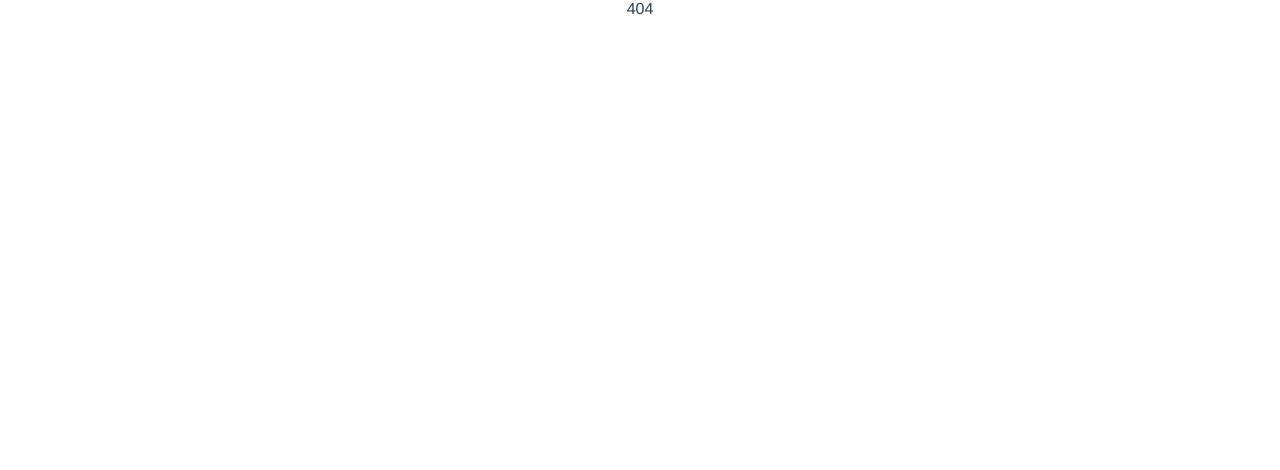
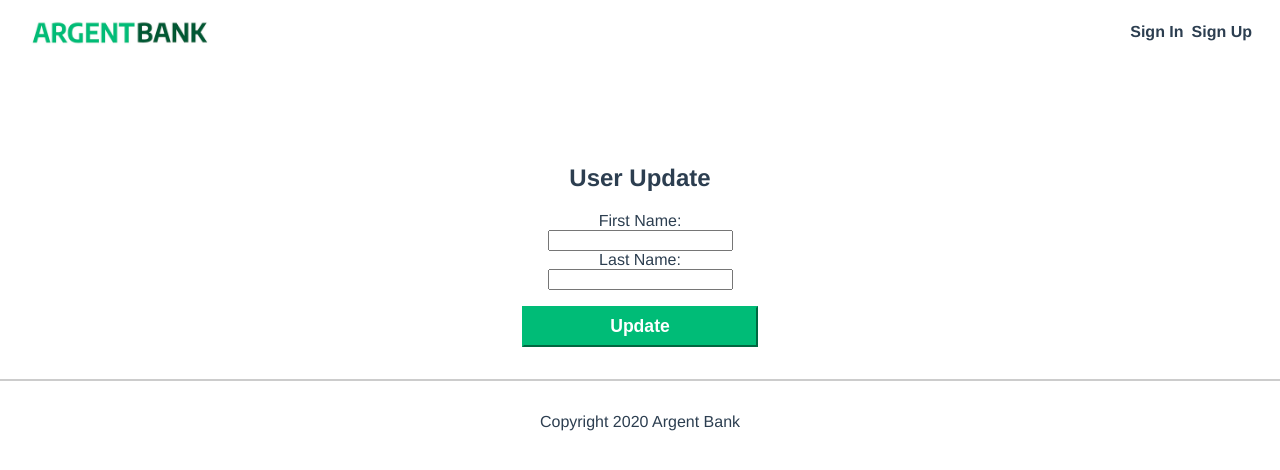
Before and after one commit to Benji-devw/p13-argentBank-web, a React (Vite) app: page /user-update in a window 1280 px wide. Shown: the top 470 px of the page. Built offline with nearby package versions, Linux system fonts and the light colour scheme; no server answers; sample sign-in values are in the browser's storage.

Commit message:
add update user

```diff
--- a/src/App.jsx
+++ b/src/App.jsx
@@ -5,6 +5,7 @@ import SignIn from './pages/sign-in';
 import User from './pages/user';
 import SignUp from './pages/sign-up';
 import PrivateRoute from './components/PrivateRoute';
+import UserUpdate from './pages/userUpdate';
 
 const App = () => {
     return (
@@ -14,6 +15,7 @@ const App = () => {
                 <Route path="/sign-in" element={<SignIn />} />
                 <Route path="/sign-up" element={<SignUp />} />
                 <Route path={`/user/:id`} element={<PrivateRoute element={User} />} />
+                <Route path={`/user-update`} element={<PrivateRoute element={UserUpdate} />} />
                 <Route path="*" element={<div>404</div>} />
             </Routes>
         </Router>
--- a/src/api/call-api.js
+++ b/src/api/call-api.js
@@ -1,7 +1,7 @@
 // call api from http://localhost:3001``
 
 export const callApi = async (url, method, payload, token) => {
-    console.log('callApi', payload);
+    // console.log('callApi', payload);
     const response = await fetch(`http://localhost:3001/api/v1${url}`, {
         method,
         headers: {
--- a/src/pages/sign-in.jsx
+++ b/src/pages/sign-in.jsx
@@ -21,7 +21,7 @@ const SignIn = () => {
         e.preventDefault();
         const payload = await callApi('/user/login', 'POST', formData);
         const user = await callApi('/user/profile', 'POST', {}, payload.body.token);
-        console.log('payload', payload);
+        // console.log('payload', payload);
 
         if (payload.status === 200 && user.status === 200) {
             navigate(`/user/${user.body.id}`);
--- a/src/pages/user.jsx
+++ b/src/pages/user.jsx
@@ -1,6 +1,8 @@
 import React, { useEffect, useState } from 'react';
 import { callApi } from '../api/call-api';
 import { useNavigate } from 'react-router-dom';
+import { Link } from 'react-router-dom';
+import Layout from '../components/Layout';
 
 const User = () => {
     const [userData, setUserData] = useState(null);
@@ -28,14 +30,14 @@ const User = () => {
 
 
     return (
-        <>
+        <Layout>
             <div className="header">
                 <h1>
                     Welcome back
                     <br />
                     {userData && userData.firstName} {userData && userData.lastName}
                 </h1>
-                <button className="edit-button">Edit Name</button>
+                <Link to='/user-update' className="edit-button">Edit Name</Link>
             </div>
             <h2 className="sr-only">Accounts</h2>
             <section className="account">
@@ -68,7 +70,7 @@ const User = () => {
                     <button className="transaction-button">View transactions</button>
                 </div>
             </section>
-        </>
+        </Layout>
     );
 };
 
--- /dev/null
+++ b/src/pages/userUpdate.jsx
@@ -0,0 +1,75 @@
+import { useEffect, useState } from 'react';
+import { callApi } from '../api/call-api';
+import { useNavigate } from 'react-router-dom';
+import Layout from '../components/Layout';
+
+const UserUpdate = () => {
+    const navigate = useNavigate();
+    const token = localStorage.getItem('userToken');
+    const [userData, setUserData] = useState({
+        firstName: '',
+        lastName: '',
+    });
+
+    const handleCHanges = (e) => {
+        const { name, value } = e.target;
+        setUserData({ ...userData, [name]: value });
+    };
+
+    const handleSubmit = async (e) => {
+        e.preventDefault();
+        const payload = await callApi('/user/profile', 'PUT', userData, token);
+
+        if (payload.status === 200) {
+            navigate(`/user/${payload.body.id}`);
+        }
+        alert('User updated');
+    };
+
+    useEffect(() => {
+        const fetchUserData = async () => {
+            const payload = await callApi('/user/profile', 'POST', {}, token);
+            // const payload = await callApi('/user/profile', 'PUT', userData, token);
+
+            if (payload.status === 200) {
+                setUserData({ firstName: payload.body.firstName, lastName: payload.body.lastName });
+            }
+        };
+        fetchUserData();
+    }, []);
+
+    return (
+        <Layout>
+            <section className="sign-in-content">
+                <h1>User Update</h1>
+                <form onSubmit={handleSubmit}>
+                    <div>
+                        <label htmlFor="firstName">First Name:</label>
+                        <input
+                            type="text"
+                            id="firstName"
+                            name="firstName"
+                            value={userData.firstName}
+                            onChange={handleCHanges}
+                        />
+                    </div>
+                    <div>
+                        <label htmlFor="lastName">Last Name:</label>
+                        <input
+                            type="text"
+                            id="lastName"
+                            name="lastName"
+                            value={userData.lastName}
+                            onChange={handleCHanges}
+                        />
+                    </div>
+                    <button className="sign-in-button" type="submit">
+                        Update
+                    </button>
+                </form>
+            </section>
+        </Layout>
+    );
+};
+
+export default UserUpdate;
```
